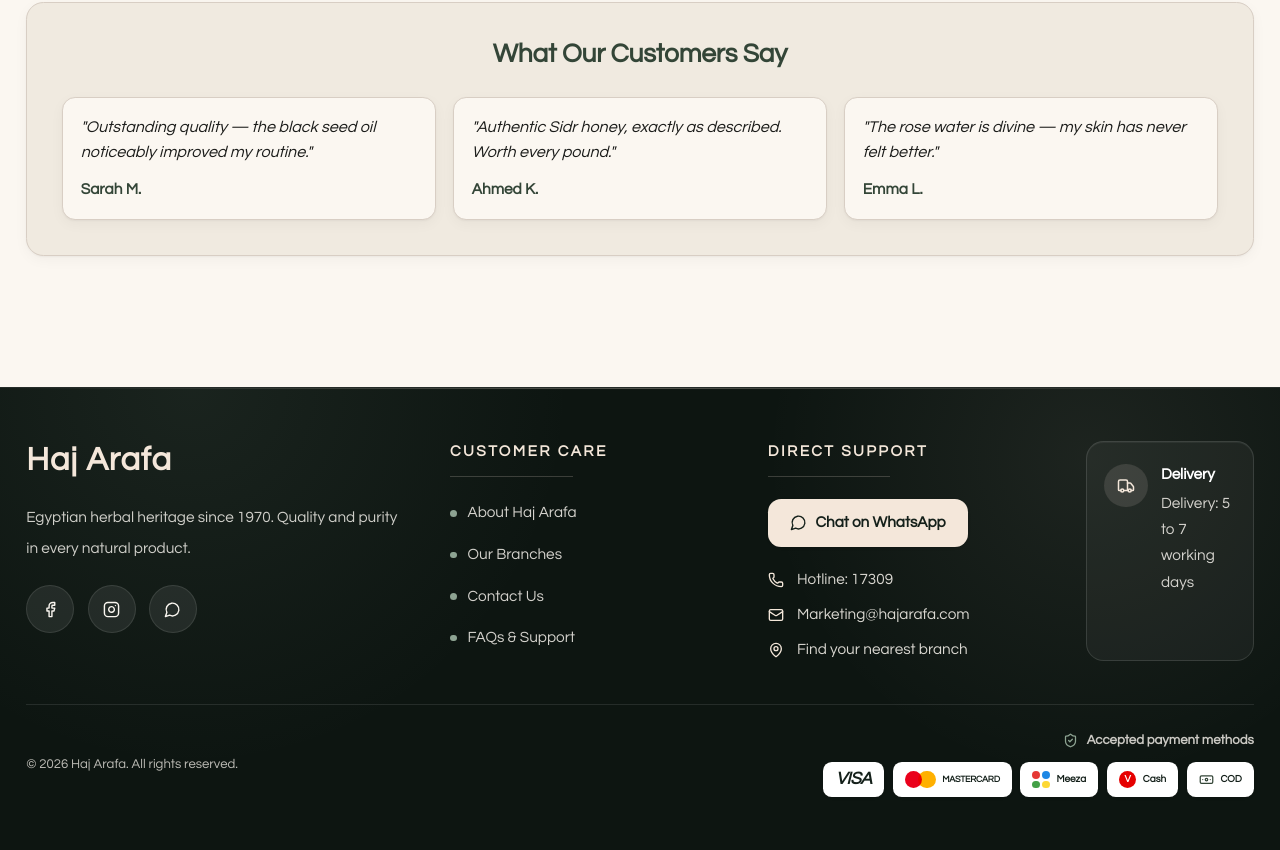
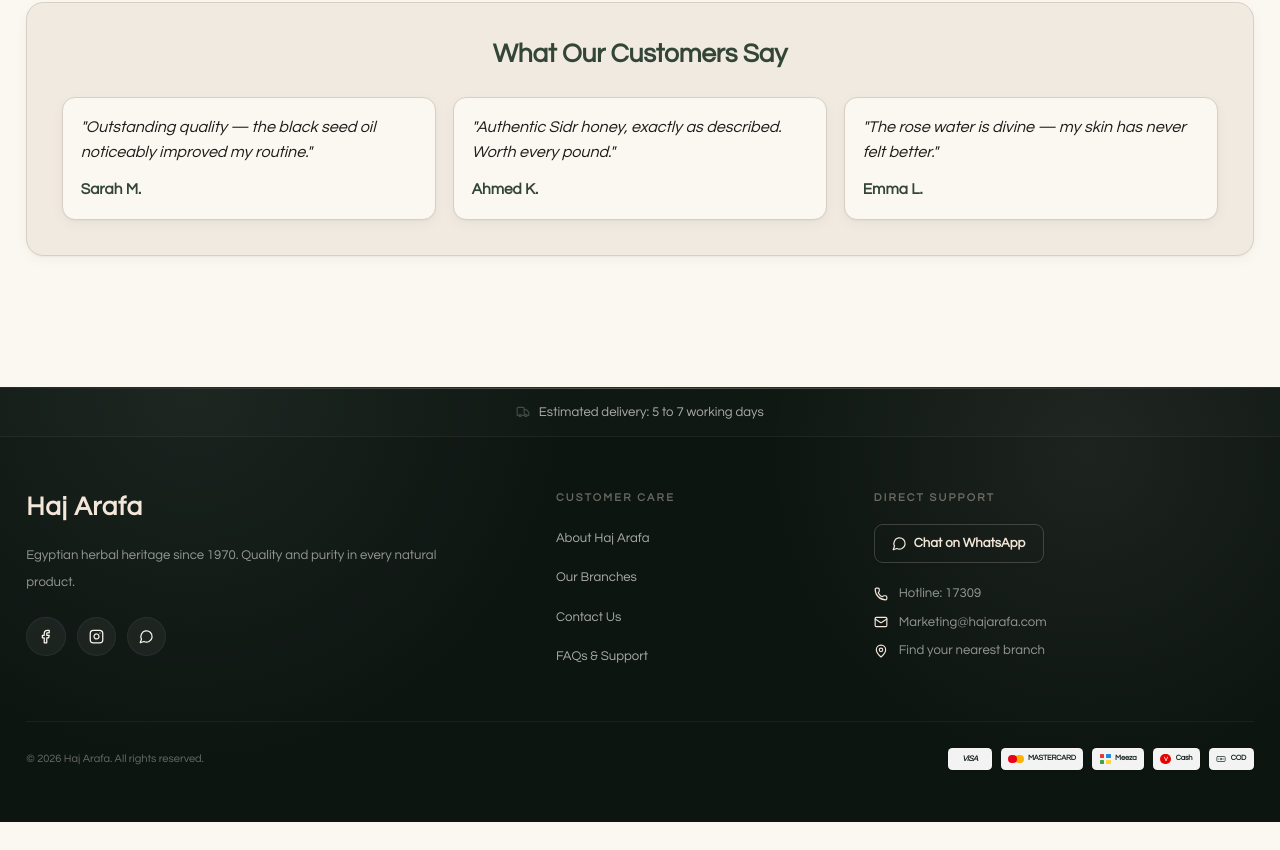
Before and after one commit to amahdy59/Hajarafaapp, a React (Vite) app: page / in a window 1280 px wide. Shown: the part 4392-5242 px from the top of the page. After the commit the page ends 5214 px from the top, so only its background shows below. Built offline with nearby package versions, Linux system fonts and the light colour scheme.

Commit message:
design: declutter footer, refactor delivery notice, and shrink payment badges

```diff
--- a/src/app/components/Footer.tsx
+++ b/src/app/components/Footer.tsx
@@ -7,7 +7,6 @@ import {
   MapPin,
   MessageCircle,
   Phone,
-  ShieldCheck,
   Truck,
 } from "lucide-react";
 import { useAppSettings } from "../context/AppSettingsContext";
@@ -17,11 +16,11 @@ type PaymentMark = "visa" | "mastercard" | "meeza" | "vodafone" | "cod";
 
 function PaymentLogo({ type, label }: { type: PaymentMark; label: string }) {
   const base =
-    "h-8 min-w-14 rounded-lg border border-white/12 bg-white text-[#14201A] px-2.5 flex items-center justify-center shadow-sm";
+    "h-[22px] min-w-[44px] rounded border border-white/10 bg-white/95 text-[#14201A] px-1.5 flex items-center justify-center shadow-sm select-none transition-opacity hover:opacity-100";
 
   if (type === "visa") {
     return (
-      <span className={`${base} font-black italic tracking-tight text-[#173B8F]`} aria-label={label} title={label}>
+      <span className={`${base} font-black italic tracking-tighter text-[#173B8F] text-[8px]`} aria-label={label} title={label}>
         VISA
       </span>
     );
@@ -29,45 +28,45 @@ function PaymentLogo({ type, label }: { type: PaymentMark; label: string }) {
 
   if (type === "mastercard") {
     return (
-      <span className={`${base} gap-1.5`} aria-label={label} title={label}>
-        <span className="relative flex h-4 w-7 items-center">
-          <span className="absolute left-0 h-4 w-4 rounded-full bg-[#EA001B]" />
-          <span className="absolute right-0 h-4 w-4 rounded-full bg-[#FFB000] mix-blend-multiply" />
+      <span className={`${base} gap-1`} aria-label={label} title={label}>
+        <span className="relative flex h-2 w-3.5 items-center">
+          <span className="absolute left-0 h-2 w-2 rounded-full bg-[#EA001B]" />
+          <span className="absolute right-0 h-2 w-2 rounded-full bg-[#FFB000] mix-blend-multiply" />
         </span>
-        <span className="text-[9px] font-black uppercase tracking-tight">Mastercard</span>
+        <span className="text-[7.5px] font-black uppercase tracking-tight">Mastercard</span>
       </span>
     );
   }
 
   if (type === "meeza") {
     return (
-      <span className={`${base} gap-1.5`} aria-label={label} title={label}>
-        <span className="grid h-4 w-4 grid-cols-2 gap-0.5">
-          <span className="rounded-sm bg-[#E53935]" />
-          <span className="rounded-sm bg-[#1E88E5]" />
-          <span className="rounded-sm bg-[#43A047]" />
-          <span className="rounded-sm bg-[#FDD835]" />
+      <span className={`${base} gap-1`} aria-label={label} title={label}>
+        <span className="grid h-2.5 w-2.5 grid-cols-2 gap-0.5">
+          <span className="rounded-[0.5px] bg-[#E53935]" />
+          <span className="rounded-[0.5px] bg-[#1E88E5]" />
+          <span className="rounded-[0.5px] bg-[#43A047]" />
+          <span className="rounded-[0.5px] bg-[#FDD835]" />
         </span>
-        <span className="text-[10px] font-black">Meeza</span>
+        <span className="text-[7.5px] font-black tracking-tight">Meeza</span>
       </span>
     );
   }
 
   if (type === "vodafone") {
     return (
-      <span className={`${base} gap-1.5`} aria-label={label} title={label}>
-        <span className="flex h-4 w-4 items-center justify-center rounded-full bg-[#E60000] text-[10px] font-black text-white">
+      <span className={`${base} gap-1`} aria-label={label} title={label}>
+        <span className="flex h-2.5 w-2.5 items-center justify-center rounded-full bg-[#E60000] text-[6px] font-black text-white leading-none">
           V
         </span>
-        <span className="text-[10px] font-black">Cash</span>
+        <span className="text-[7.5px] font-black tracking-tight">Cash</span>
       </span>
     );
   }
 
   return (
-    <span className={`${base} gap-1.5 bg-[#F4E7DA]`} aria-label={label} title={label}>
-      <Banknote size={15} className="text-[#334537]" />
-      <span className="text-[10px] font-black uppercase">COD</span>
+    <span className={`${base} gap-1 bg-[#F4E7DA]/95 border-[#F4E7DA]/10 text-[#14201A]`} aria-label={label} title={label}>
+      <Banknote size={10} className="text-[#334537] flex-shrink-0" />
+      <span className="text-[7.5px] font-black uppercase tracking-tight">COD</span>
     </span>
   );
 }
@@ -93,135 +92,126 @@ export function Footer() {
 
   return (
     <footer className="hidden sm:block bg-[#0D1511] text-[#FAF6F0] border-t border-white/10 mt-16 select-none relative overflow-hidden">
+      {/* Background Gradients */}
       <div className="absolute inset-0 pointer-events-none bg-[radial-gradient(circle_at_15%_0%,rgba(141,163,146,0.10),transparent_32%),radial-gradient(circle_at_85%_15%,rgba(244,231,218,0.07),transparent_28%)]" />
       <div className="absolute inset-x-0 top-0 h-px bg-gradient-to-r from-transparent via-[#F4E7DA]/30 to-transparent" />
 
+      {/* Top Delivery Notice Bar */}
+      <div className="relative z-10 border-b border-white/5 bg-white/[0.01] py-3.5">
+        <div className="max-w-[1280px] mx-auto px-4 sm:px-6 flex flex-col sm:flex-row items-center justify-center gap-2 text-xs text-[#EFECE6]/70 text-center select-none font-medium">
+          <Truck size={14} className="text-brand-sage-dark dark:text-brand-sage flex-shrink-0" />
+          <span>
+            {isArabic ? DELIVERY_NOTICE.ar : DELIVERY_NOTICE.en}
+          </span>
+        </div>
+      </div>
+
       <div className="relative z-10 max-w-[1280px] mx-auto px-4 sm:px-6 py-12">
         <div className="grid grid-cols-12 gap-8 lg:gap-10">
-          <section className="col-span-12 lg:col-span-4 space-y-5">
+
+          {/* Column 1: Brand Info */}
+          <section className="col-span-12 md:col-span-5 space-y-4">
             <Link to="/" className="inline-flex w-fit no-underline">
-              <span className="font-display font-bold text-3xl tracking-wide text-[#F4E7DA] hover:text-white transition-colors">
+              <span className="font-display font-bold text-2xl tracking-wide text-[#F4E7DA] hover:text-white transition-colors">
                 {isArabic ? "حاج عرفة" : "Haj Arafa"}
               </span>
             </Link>
-            <p className="max-w-sm text-sm leading-7 text-[#EFECE6]/86">
+            <p className="max-w-sm text-xs leading-6 text-[#EFECE6]/60">
               {isArabic
                 ? "تراث الأعشاب المصرية منذ 1970. جودة ونقاء في كل منتج طبيعي."
                 : "Egyptian herbal heritage since 1970. Quality and purity in every natural product."}
             </p>
-            <div className="flex items-center gap-3">
+            <div className="flex items-center gap-2.5 pt-1">
               <a
                 href={CONTACT.facebookUrl}
                 target="_blank"
                 rel="noopener noreferrer"
-                className="h-11 w-11 rounded-full bg-white/8 border border-white/10 text-[#FAF6F0] flex items-center justify-center hover:bg-[#F4E7DA] hover:text-[#14201A] transition-colors"
+                className="h-9 w-9 rounded-full bg-white/5 border border-white/5 text-[#FAF6F0] flex items-center justify-center hover:bg-[#F4E7DA] hover:text-[#14201A] transition-all duration-200"
                 aria-label="Facebook"
               >
-                <Facebook size={17} />
+                <Facebook size={15} />
               </a>
               <a
                 href={CONTACT.instagramUrl}
                 target="_blank"
                 rel="noopener noreferrer"
-                className="h-11 w-11 rounded-full bg-white/8 border border-white/10 text-[#FAF6F0] flex items-center justify-center hover:bg-[#F4E7DA] hover:text-[#14201A] transition-colors"
+                className="h-9 w-9 rounded-full bg-white/5 border border-white/5 text-[#FAF6F0] flex items-center justify-center hover:bg-[#F4E7DA] hover:text-[#14201A] transition-all duration-200"
                 aria-label="Instagram"
               >
-                <Instagram size={17} />
+                <Instagram size={15} />
               </a>
               <a
                 href={CONTACT.whatsappUrl}
                 target="_blank"
                 rel="noopener noreferrer"
-                className="h-11 w-11 rounded-full bg-white/8 border border-white/10 text-[#FAF6F0] flex items-center justify-center hover:bg-[#F4E7DA] hover:text-[#14201A] transition-colors"
+                className="h-9 w-9 rounded-full bg-white/5 border border-white/5 text-[#FAF6F0] flex items-center justify-center hover:bg-[#F4E7DA] hover:text-[#14201A] transition-all duration-200"
                 aria-label="WhatsApp"
               >
-                <MessageCircle size={17} />
+                <MessageCircle size={15} />
               </a>
             </div>
           </section>
 
-          <nav className="col-span-6 lg:col-span-3" aria-label={isArabic ? "روابط خدمة العملاء" : "Customer care"}>
-            <h4 className="text-[#F4E7DA] font-display text-sm font-semibold uppercase tracking-[0.16em]">
+          {/* Column 2: Customer Care Links */}
+          <nav className="col-span-6 md:col-span-3 space-y-4" aria-label={isArabic ? "روابط خدمة العملاء" : "Customer care"}>
+            <h4 className="text-[11px] font-bold text-[#F4E7DA]/40 uppercase tracking-[0.2em]">
               {isArabic ? "خدمة العملاء" : "Customer Care"}
             </h4>
-            <div className="mt-3 h-px w-28 bg-[#F4E7DA]/20" />
-            <ul className="mt-5 space-y-3.5">
+            <ul className="space-y-3">
               {careLinks.map((link) => (
                 <li key={link.to}>
                   <Link
                     to={link.to}
-                    className="group inline-flex items-center gap-2.5 text-sm font-medium text-[#EFECE6]/88 hover:text-white transition-colors no-underline"
+                    className="inline-block text-xs text-[#EFECE6]/70 hover:text-[#F4E7DA] hover:translate-x-1 duration-200 transition-all no-underline"
                   >
-                    <span className="h-1.5 w-1.5 rounded-full bg-[#8DA392] transition-transform group-hover:scale-125" />
-                    <span>{link.label}</span>
+                    {link.label}
                   </Link>
                 </li>
               ))}
             </ul>
           </nav>
 
-          <section className="col-span-6 lg:col-span-3 space-y-5">
-            <div>
-              <h4 className="text-[#F4E7DA] font-display text-sm font-semibold uppercase tracking-[0.16em]">
+          {/* Column 3: Direct Support */}
+          <section className="col-span-6 md:col-span-4 space-y-4">
+            <h4 className="text-[11px] font-bold text-[#F4E7DA]/40 uppercase tracking-[0.2em]">
               {isArabic ? "الدعم المباشر" : "Direct Support"}
             </h4>
-              <div className="mt-3 h-px w-28 bg-[#F4E7DA]/20" />
-            </div>
 
             <a
               href={CONTACT.whatsappUrl}
               target="_blank"
               rel="noopener noreferrer"
-              className="inline-flex min-h-11 items-center justify-center gap-2 rounded-xl bg-[#F4E7DA] px-5 text-sm font-bold text-[#14201A] hover:bg-white transition-colors shadow-sm no-underline"
+              className="inline-flex h-9 items-center justify-center gap-1.5 rounded-lg border border-[#F4E7DA]/20 bg-transparent px-4 text-xs font-bold text-[#F4E7DA] hover:bg-[#F4E7DA] hover:text-[#14201A] transition-all no-underline shadow-sm"
             >
-              <MessageCircle size={17} />
+              <MessageCircle size={15} />
               <span>{isArabic ? "تواصل عبر واتساب" : "Chat on WhatsApp"}</span>
             </a>
 
-            <div className="space-y-3 text-sm text-[#EFECE6]/90">
-              <a href={`tel:${CONTACT.hotline}`} className="flex items-center gap-3 hover:text-white transition-colors no-underline">
-                <Phone size={16} className="text-[#F4E7DA]" />
+            <div className="space-y-2.5 text-xs text-[#EFECE6]/60 pt-1">
+              <a href={`tel:${CONTACT.hotline}`} className="flex items-center gap-2.5 hover:text-white transition-colors no-underline">
+                <Phone size={14} className="text-[#F4E7DA]" />
                 <span>{isArabic ? `الخط الساخن: ${CONTACT.hotline}` : `Hotline: ${CONTACT.hotline}`}</span>
               </a>
-              <a href={`mailto:${CONTACT.email}`} className="flex items-center gap-3 hover:text-white transition-colors no-underline">
-                <Mail size={16} className="text-[#F4E7DA]" />
+              <a href={`mailto:${CONTACT.email}`} className="flex items-center gap-2.5 hover:text-white transition-colors no-underline">
+                <Mail size={14} className="text-[#F4E7DA]" />
                 <span className="break-all">{CONTACT.email}</span>
               </a>
-              <Link to="/branches" className="flex items-center gap-3 hover:text-white transition-colors no-underline">
-                <MapPin size={16} className="text-[#F4E7DA]" />
+              <Link to="/branches" className="flex items-center gap-2.5 hover:text-white transition-colors no-underline">
+                <MapPin size={14} className="text-[#F4E7DA]" />
                 <span>{isArabic ? "اعثر على أقرب فرع" : "Find your nearest branch"}</span>
               </Link>
             </div>
           </section>
 
-          <section className="col-span-12 lg:col-span-2">
-            <div className="h-full rounded-2xl border border-white/12 bg-white/[0.045] px-4 py-5 shadow-[inset_0_1px_0_rgba(255,255,255,0.05)]">
-              <div className="flex h-full items-center gap-3 lg:items-start">
-                <span className="flex h-10 w-10 flex-shrink-0 items-center justify-center rounded-full bg-[#F4E7DA]/12 text-[#F4E7DA]">
-                  <Truck size={18} />
-                </span>
-                <div className="min-w-0">
-                  <h4 className="text-sm font-bold leading-5 text-white">{isArabic ? "التوصيل" : "Delivery"}</h4>
-                  <p className="mt-1 text-sm leading-6 text-[#EFECE6]/88">
-                    {isArabic ? DELIVERY_NOTICE.shortAr : DELIVERY_NOTICE.shortEn}
-                  </p>
-                </div>
-              </div>
-            </div>
-          </section>
         </div>
 
-        <div className="mt-10 border-t border-white/10 pt-6 flex flex-col gap-5 lg:flex-row lg:items-center lg:justify-between">
-          <p className="text-xs text-[#EFECE6]/78">
+        {/* Bottom Section */}
+        <div className="mt-12 border-t border-white/5 pt-6 flex flex-col gap-4 sm:flex-row sm:items-center sm:justify-between select-none">
+          <p className="text-[11px] text-[#EFECE6]/40 text-center sm:text-start">
             © {new Date().getFullYear()} {isArabic ? "حاج عرفة. جميع الحقوق محفوظة." : "Haj Arafa. All rights reserved."}
           </p>
 
-          <div className="flex flex-col gap-3 lg:items-end">
-            <div className="flex items-center gap-2 text-xs font-semibold text-[#EFECE6]/84">
-              <ShieldCheck size={15} className="text-[#8DA392]" />
-              <span>{isArabic ? "طرق الدفع المقبولة" : "Accepted payment methods"}</span>
-            </div>
-            <div className="flex flex-wrap items-center gap-2">
+          <div className="flex flex-wrap items-center justify-center sm:justify-end gap-2">
             <PaymentLogo type="visa" label={paymentLabels.visa} />
             <PaymentLogo type="mastercard" label={paymentLabels.mastercard} />
             <PaymentLogo type="meeza" label={paymentLabels.meeza} />
@@ -229,7 +219,7 @@ export function Footer() {
             <PaymentLogo type="cod" label={paymentLabels.cod} />
           </div>
         </div>
-        </div>
+
       </div>
     </footer>
   );
```
Lines whose indentation alone changed are shown as unchanged.
